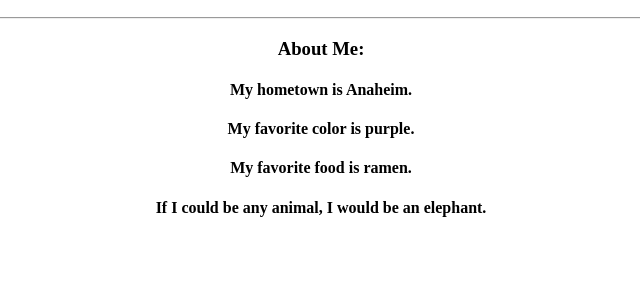
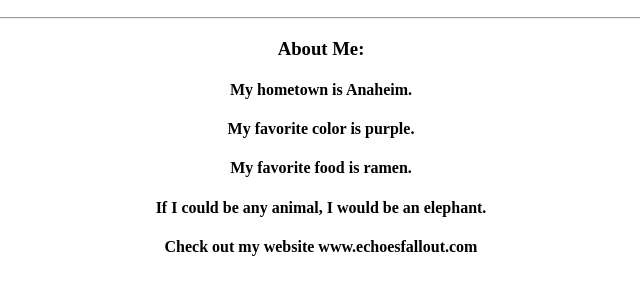
Before and after one commit to JoshuaTobar/my-first-repo, a plain HTML site: page index.html in a window 1280 px wide. Shown: the part 110-404 px from the top of the page, without its empty margins (319-959 px from the left). Drawn offline with Linux system fonts and the light colour scheme.

Commit message:
Adding link to art website

```diff
--- a/index.html
+++ b/index.html
@@ -15,6 +15,7 @@
                     <h4>My favorite color is purple.</h4>
                     <h4>My favorite food is ramen.</h4>
                     <h4>If I could be any animal, I would be an elephant.</h4>
+                    <h4>Check out my website www.echoesfallout.com</h4>
             </div>
           </body>
         </html>
```
